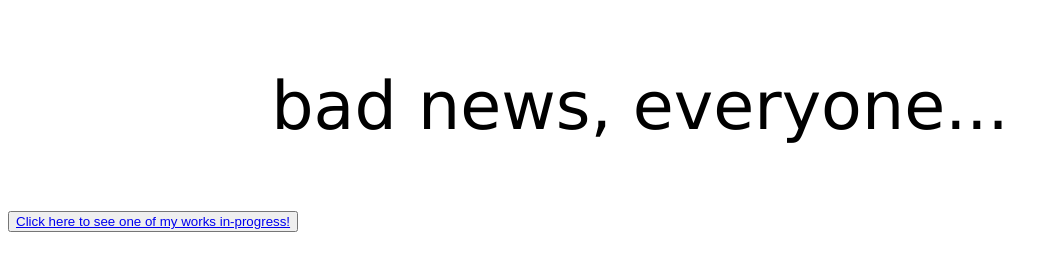
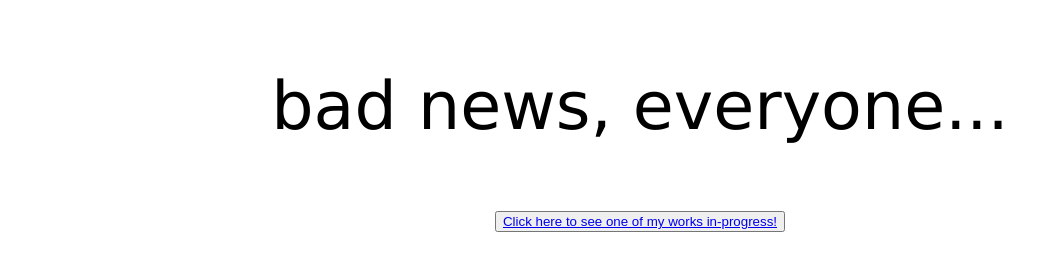
Before and after one commit to stuycs-gh-classrooms/10-web-Isoleucine1202, a plain HTML site: page hello.html in a window 1280 px wide. Shown: the whole page, without its empty margins (0-1057 px from the left). Drawn offline with Linux system fonts and the light colour scheme.

Commit message:
here I altered the button centering by placing it in a div with style='text-align: center;'

```diff
--- a/hello.html
+++ b/hello.html
@@ -5,7 +5,9 @@
 <body> <!---the following code is in p format because the font is ugly if not :(-->
     <p style="font-family: Verdana, Geneva, Tahoma, sans-serif; text-align: center; font-size: 50pt;">bad news,
         everyone...</p>
-    <button><a href="https://isoleucine1202.github.io/isosafe1/" class="intobutton" target="_blank"><span>Click here to see one of my works in-progress!</span></a></button>
+    <div style="text-align: center;"><button><a href="https://isoleucine1202.github.io/isosafe1/" class="intobutton"
+                target="_blank"><span>Click here to see one of my works in-progress!</span></a></button>
+    </div>
 </body>
 
 </html>
```
